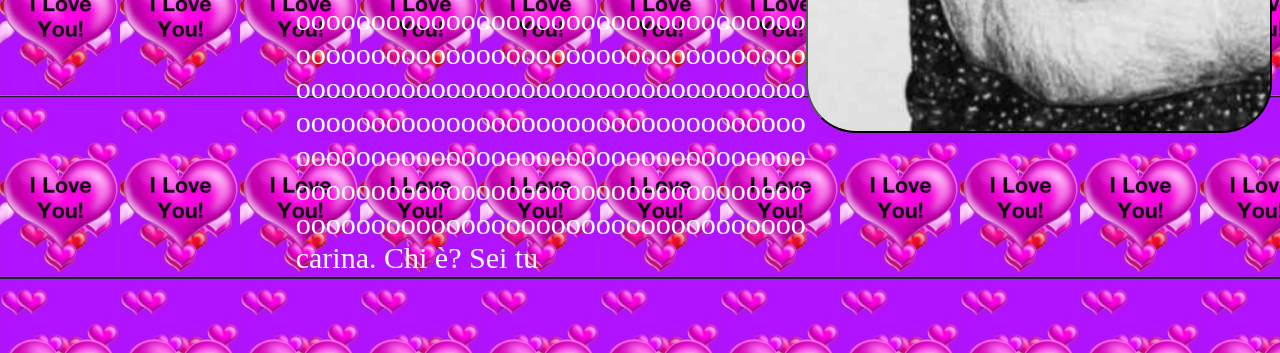
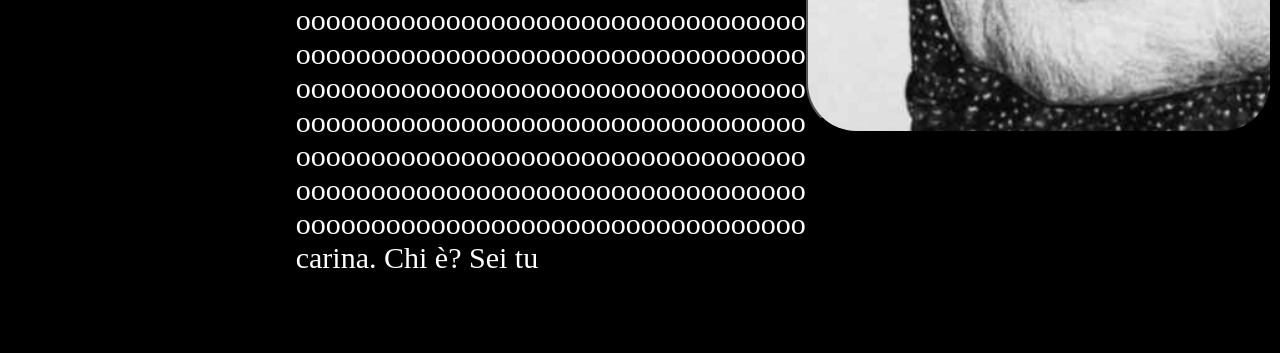
Before and after one commit to Tronco2018/a-love, a plain HTML site: page index.html in a window 1280 px wide. Shown: the part 447-800 px from the top of the page. Drawn offline with Linux system fonts and the light colour scheme.

Commit message:
Update style.css

```diff
--- a/style.css
+++ b/style.css
@@ -4,8 +4,7 @@
     left: 600px;
 }
 body{
-    background-image: url(you.jpg);
-    background-size: 120px;
+    background-color:black;
 }
 .u{
     color: rgb(255, 255, 255);
```
